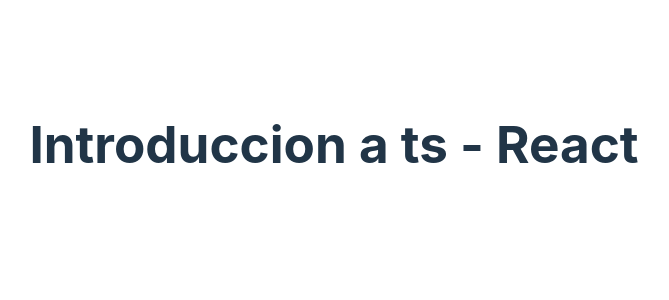
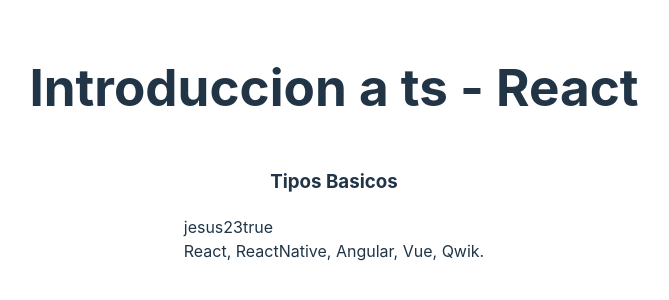
Before and after one commit to jesusADR/practicas_ReactName, a React (Vite) app: page / in a window 1280 px wide. Shown: the part 256-556 px from the top of the page, without its empty margins (306-975 px from the left). Built offline with nearby package versions, Linux system fonts and the light colour scheme.

Commit message:
creacion de carpetas

```diff
--- a/src/App.tsx
+++ b/src/App.tsx
@@ -1,3 +1,5 @@
+import { BasicTypes } from "./typescript"
+
 function App() {
 
 
@@ -8,6 +10,7 @@
         <h1>Introduccion a ts - React</h1>
 
           {/* a */}
+          <BasicTypes/>
 
       </main>
     </>
--- a/src/index.css
+++ b/src/index.css
@@ -70,7 +70,7 @@
 main{
   align-items: center;
   display: flex;
-  flex-direction: flex;
+  flex-direction: column;
   justify-content: center;
   width: 100vw;
 }
--- /dev/null
+++ b/src/typescript/basictype.tsx
@@ -0,0 +1,23 @@
+
+
+export const BasicTypes = () =>{
+
+    const name : string = 'jesus';
+    const age : number = 23;
+    const isActive : boolean = true;
+
+    const powers : string[] = ['React','ReactNative','Angular','Vue','Qwik.'];
+
+
+
+    return(
+       <>
+        <h3>Tipos Basicos</h3>
+        {name}{age}{isActive ? 'true':'false'}
+        <br />
+
+        {powers.join(', ')}
+
+       </>
+    )
+}
--- /dev/null
+++ b/src/typescript/index.ts
@@ -0,0 +1,3 @@
+
+
+export * from './basictype';
```
